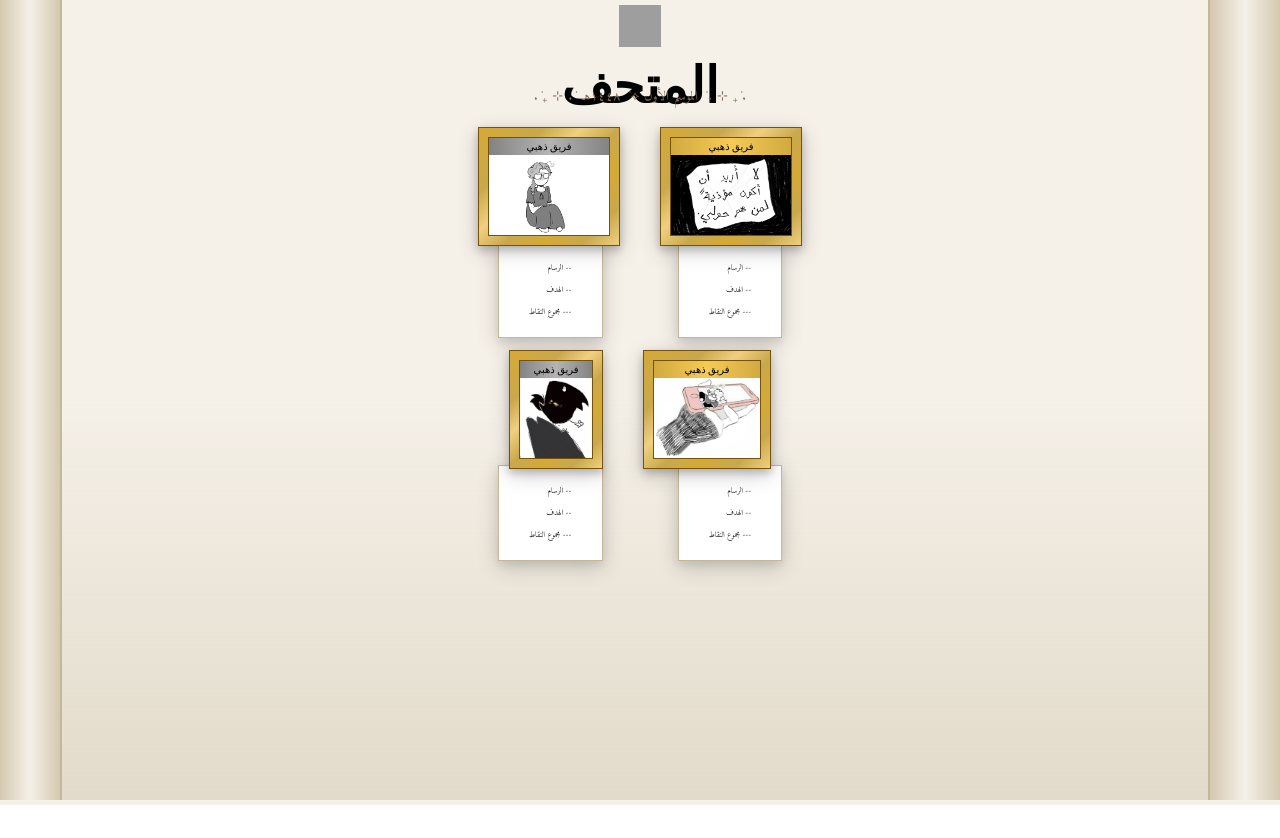
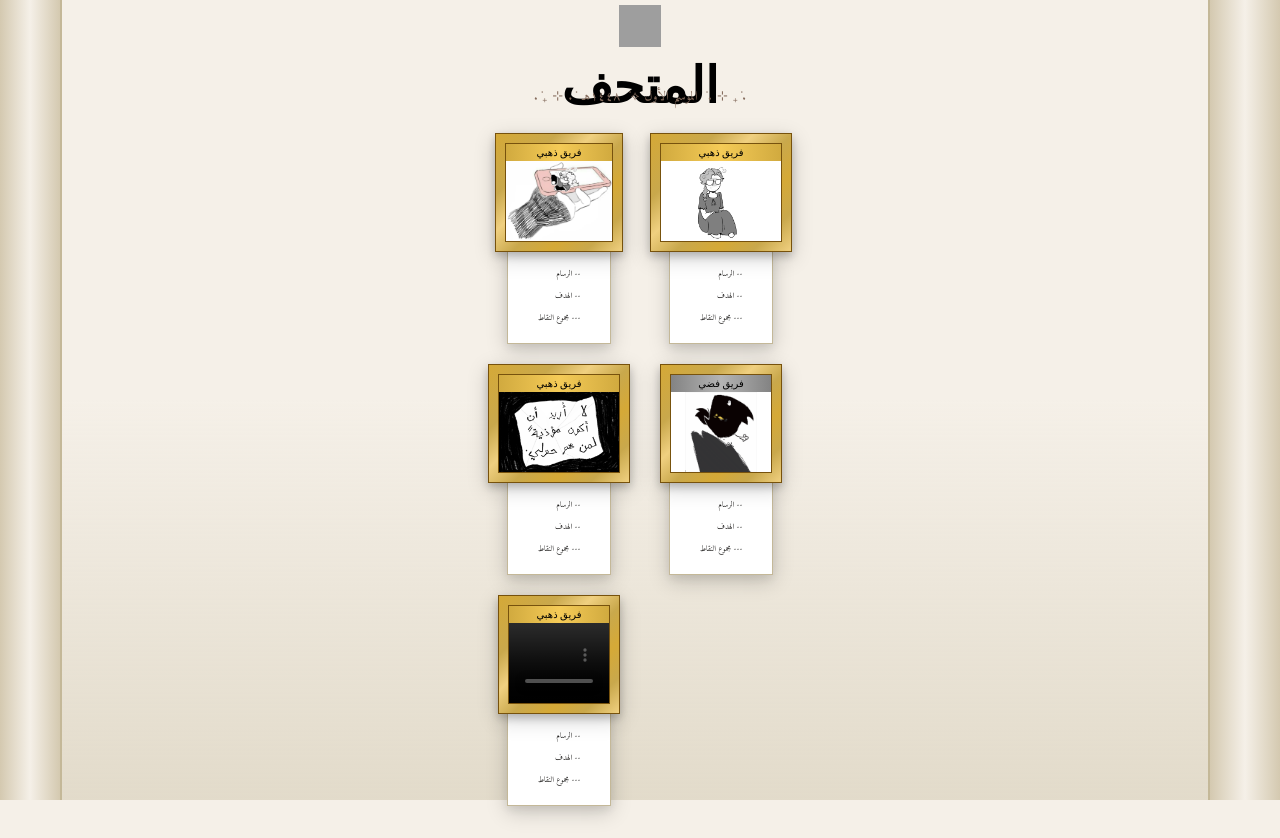
Before and after one commit to SpiralSt4r/Tamsah, a plain HTML site: page مسرح.html in a window 1280 px wide. Before the commit the page ends 805 px from the top, so only its background shows below. Drawn offline with Linux system fonts and the light colour scheme; grey boxes are pictures that could not be loaded; a web font is replaced by a local one.

Commit message:
Add files via upload

```diff
--- a/مسرح.html
+++ b/مسرح.html
@@ -90,7 +90,6 @@
         background:  linear-gradient(135deg, #d5a937, #C9A84C 25%, #F0D080 40%, #C9A84C 55%, #d5a937 70%, #C9A84C 85%, #F0D080);
         box-shadow: 0 4px 8px 0 rgba(0, 0, 0, 0.2), 0 6px 20px 0 rgba(0, 0, 0, 0.19);
          z-index: 2;
-
     }
     .frame-inner {
         border: 1px solid #77520d;
@@ -102,6 +101,15 @@
   object-fit: contain;
   display: block;
   position: relative;
+  background-color: #ffffff;
+}
+       .frame video {
+  max-width: 100;
+  height: 80px;
+  object-fit: contain;
+  display: block;
+  position: relative;
+  background-color: #ffffff;
 }
 .teambanner1 {
         padding: 3px;
@@ -132,17 +140,25 @@ text-align: right;
 color: #201f1e;
  box-shadow: 0 4px 8px 0 rgba(0, 0, 0, 0.062), 0 6px 20px 0 rgba(0, 0, 0, 0.19);
  z-index: 1;
+ margin-top: -4px;
+ margin-bottom: 20px;
 }
 .artworks {
   display: flex;
   gap: 40px;
   justify-content: center;
 }
-.paper {
+
+.round {
     display: flex;
-    gap: 75px;
     justify-content: center;
-    margin-top: -4px;
+    gap: 20px;
+    padding: 12px;
+}
+.left, .right {
+    display: flex;
+    flex-direction: column;
+    align-items: center;
 }
 
 
@@ -161,27 +177,26 @@ color: #201f1e;
         <h1>المتحف</h1>
         <p>. ݁₊ ⊹ . ݁ الموسم الأول ⟡ ݁ ١٤٤٨هـ ݁ . ⊹ ₊ ݁.</p>
     </header>
+              <!--  hhhh  -->
+                <article class="round">
 
-             <!--  padding -->
-
-         <div style="padding: 6px;">
-
-             <!--  framing -->
-
-           <div class="artworks">
-
-
+                    <div class="left">
                         <div class="frame">
                            <div class="frame-inner">
                                 <!--  banner -->
 
-                             <div class="teambanner1">فريق ذهبي</div>
+                              <div class="teambanner2">فريق ذهبي</div>
 
                                  <!--  banner -->
-                        <img src="33.png">
+                               <img src="44.png">
                            </div>
                      </div>
 
+                     <div class="info">
+                         <p>الرسام -- </p>
+                         <p> الهدف -- </p>
+                         <p> مجموع النقاط ---</p>
+                     </div>
 
                      <div class="frame">
                            <div class="frame-inner">
@@ -194,18 +209,24 @@ color: #201f1e;
                            </div>
                      </div>
 
-
-           </div>
-
-             <!--  framing -->
-
-            <!--  card  -->
-
-                 <div class="paper">
                      <div class="info">
                          <p>الرسام -- </p>
                          <p> الهدف -- </p>
                          <p> مجموع النقاط ---</p>
+                     </div>
+
+                     <div class="frame">
+                           <div class="frame-inner">
+                                <!--  banner -->
+
+                              <div class="teambanner2">فريق ذهبي</div>
+
+                                 <!--  banner -->
+                               <video height="170px" width="100px" controls >
+                                  <source src="vido.MP4" type="video/mp4" >
+                                     Your browser does not support the video tag.
+                                  </video>
+                           </div>
                      </div>
 
                      <div class="info">
@@ -213,32 +234,12 @@ color: #201f1e;
                          <p> الهدف -- </p>
                          <p> مجموع النقاط ---</p>
                      </div>
-                 </div>
 
-            <!--  card  -->
 
                     </div>
 
-             <!--  padding -->
-            <!--  padding -->
 
-         <div style="padding: 6px;">
-
-             <!--  framing -->
-
-           <div class="artworks">
-
-
-                <div class="frame">
-                     <div class="frame-inner">
-                         <!--  banner -->
-
-                             <div class="teambanner1">فريق ذهبي</div>
-
-                         <!--  banner -->
-                        <img src="555.gif">
-                     </div>
-                </div>
+                    <div class="right">
 
 
                      <div class="frame">
@@ -248,22 +249,8 @@ color: #201f1e;
                               <div class="teambanner2">فريق ذهبي</div>
 
                                  <!--  banner -->
-                        <img src="44.png">
+                               <img src="33.png">
                            </div>
-                </div>
-
-
-           </div>
-
-             <!--  framing -->
-
-            <!--  card  -->
-
-                 <div class="paper">
-                     <div class="info">
-                         <p>الرسام -- </p>
-                         <p> الهدف -- </p>
-                         <p> مجموع النقاط ---</p>
                      </div>
 
                      <div class="info">
@@ -271,13 +258,34 @@ color: #201f1e;
                          <p> الهدف -- </p>
                          <p> مجموع النقاط ---</p>
                      </div>
+
+                     <div class="frame">
+                           <div class="frame-inner">
+                                <!--  banner -->
+
+                              <div class="teambanner1">فريق فضي</div>
+
+                                 <!--  banner -->
+                               <img src="555.gif" height="170px" width="100px">
+                           </div>
                      </div>
 
-            <!--  card  -->
+                     <div class="info">
+                         <p>الرسام -- </p>
+                         <p> الهدف -- </p>
+                         <p> مجموع النقاط ---</p>
+                     </div>
+
 
                     </div>
 
-             <!--  padding -->
+
+
+
+
+                    </div>
+
+                </article>
 
   <script>
         window.addEventListener('DOMContentLoaded', () => {
```
Lines whose indentation alone changed are shown as unchanged.
